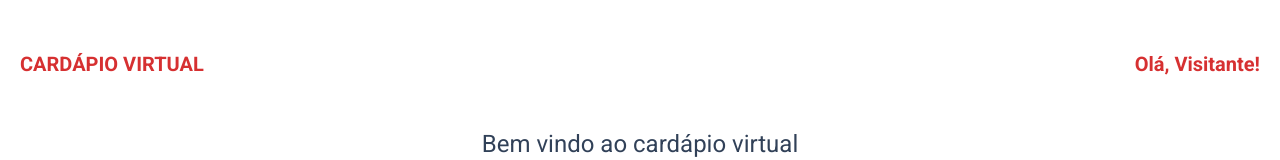
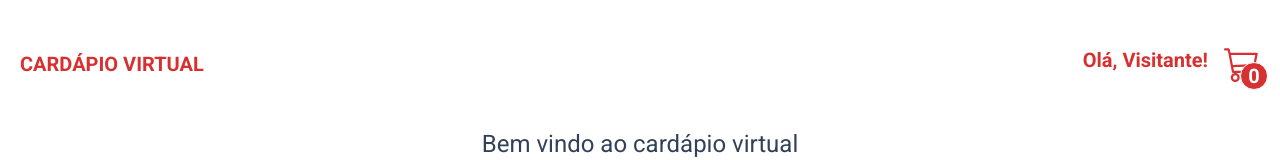
Before and after one commit to davidsnts/cardapio-virtual-front, a React (Vite) app: page / in a window 1280 px wide. Shown: the top 160 px of the page. Built offline with nearby package versions, Linux system fonts and the light colour scheme; no server answers.

Commit message:
Feat: Add carrinho na navbar

```diff
--- a/src/components/Navbar/index.jsx
+++ b/src/components/Navbar/index.jsx
@@ -1,10 +1,29 @@
 import { Navigate, useNavigate } from "react-router-dom";
+import { useCart } from "../../context/CartContext";
+import { BsCart3 } from "react-icons/bs";
+import { useState, useEffect } from "react";
+
 const Navbar = () => {
     const navigate = useNavigate();
+    const { carrinho } = useCart();
+    const [quantidadeCarrinho, setQuantidadeCarrinho] = useState();
+
+    useEffect(() => {
+        setQuantidadeCarrinho(carrinho.length || 0)
+    }, [carrinho])
+
     return (
         <div className="flex justify-between items-center px-5 py-3 h-32  md:text-xl color-primary font-bold select-none">
             <h1 onClick={() => navigate('/')} className="uppercase transform hover:scale-105 duration-500 hover:cursor-pointer " >Cardápio Virtual</h1>
-            <span className=" transform hover:scale-105 duration-500">Olá, Visitante!</span>
+            <div className="flex gap-4">
+                <span className=" transform hover:scale-105 duration-500">Olá, Visitante!</span>
+                <div className="flex items-center justify-center flex-row relative cursor-pointer">
+                    <BsCart3 className="color-primary text-4xl" />
+                    <span className="bg-primary border border-white text-white rounded-full w-7 h-7 flex items-center justify-center absolute top-4 left-4">
+                        {quantidadeCarrinho}
+                    </span>
+                </div>
+            </div>
         </div>
     )
 }
```
